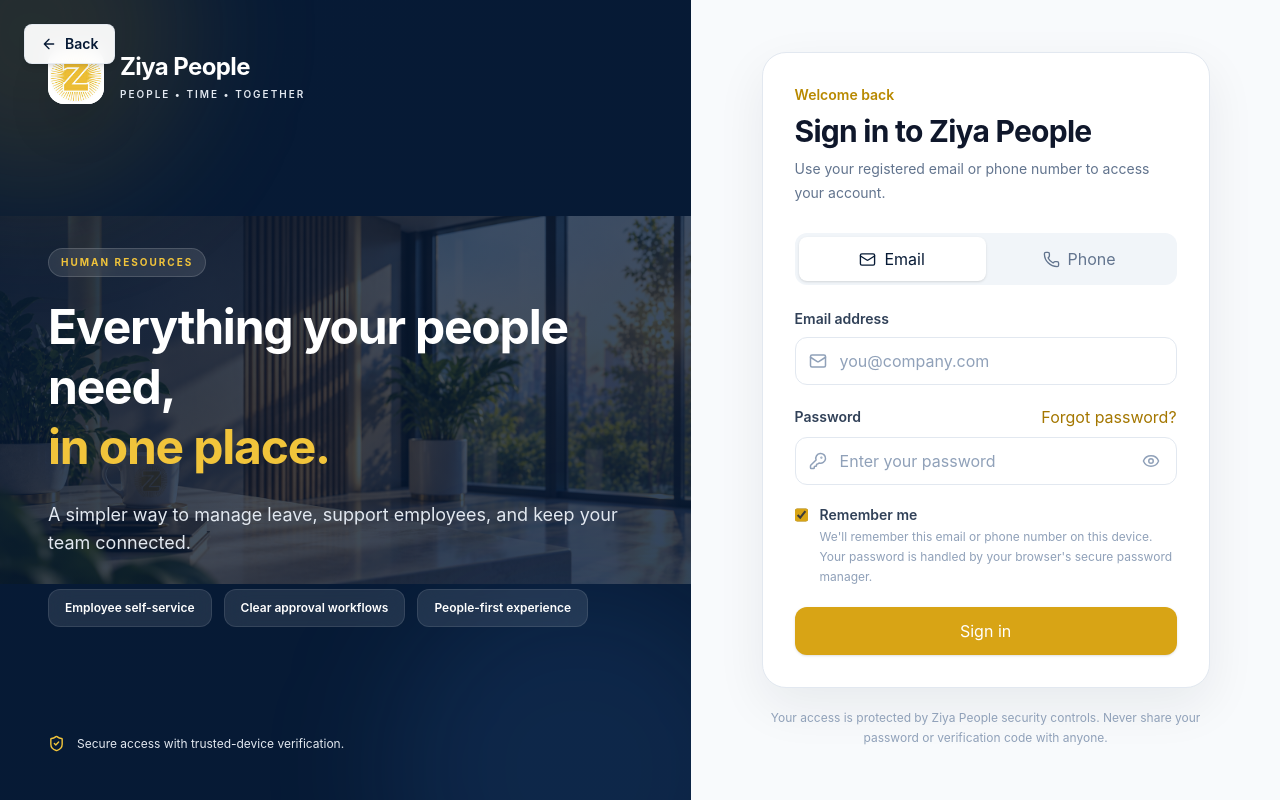
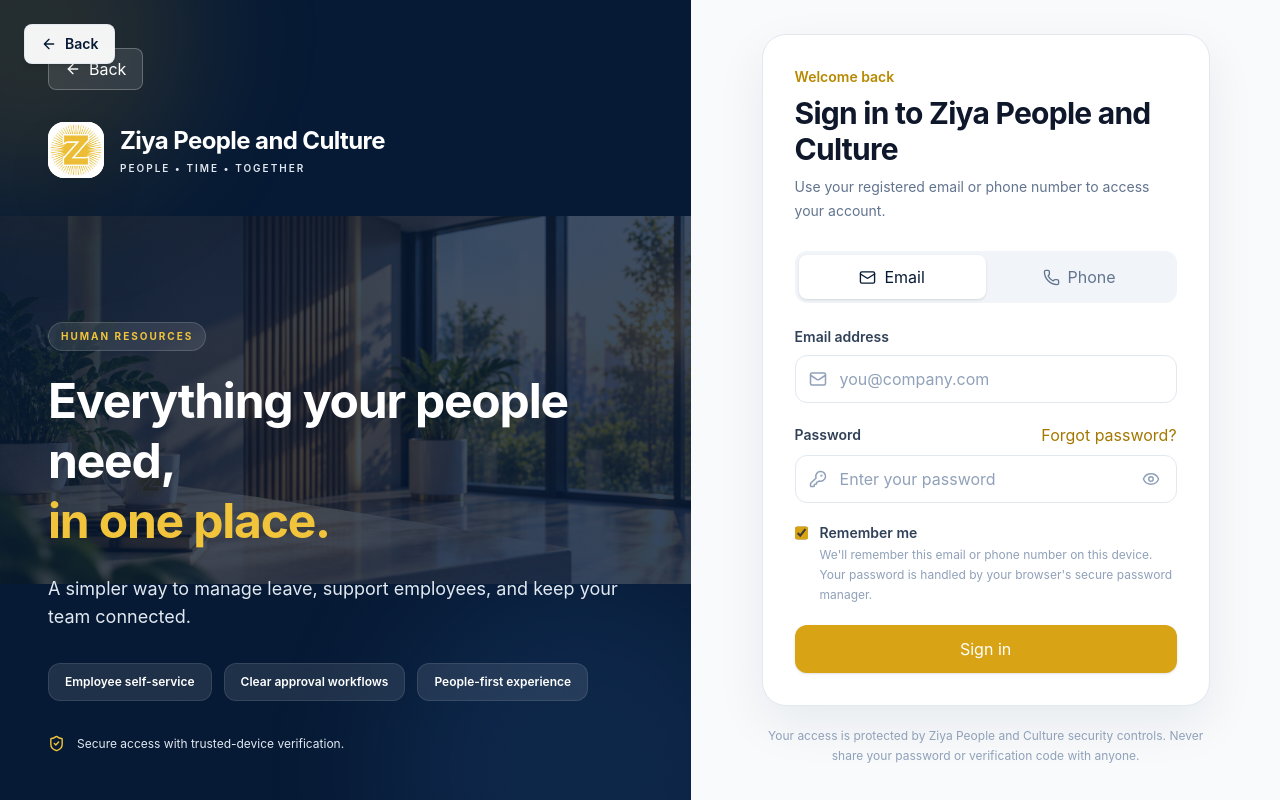
Before and after one commit to Mzungu-D/ziya-hr-leave-management, a React (Vite) app: page /login in a window 1280 px wide. Built offline with nearby package versions, Linux system fonts and the light colour scheme; no server answers.

Commit message:
Update Ziya People and Culture branding

```diff
--- a/src/App.tsx
+++ b/src/App.tsx
@@ -59,6 +59,7 @@
 import Notifications from "./pages/Notifications";
 
 import leaveManagementCover from "./assets/LEAVE.png";
+import ziyaLogo from "./assets/zayi.jpg";
 
 /* ============================================================
    PUBLIC WELCOME PAGE
@@ -66,44 +67,66 @@
 
 function WelcomePage() {
   return (
-    <main className="relative min-h-screen w-full overflow-hidden bg-[#071a35]">
-      {/* Full-screen original cover artwork. */}
+    <main className="relative flex min-h-screen w-full items-center overflow-hidden bg-[#071a35]">
       <img
         src={leaveManagementCover}
-        alt="Ziya People welcome page"
+        alt=""
+        aria-hidden="true"
         className="absolute inset-0 h-full w-full object-cover object-center"
       />
 
-      {/* Sign-in action */}
-      <div className="absolute right-4 top-4 z-10 sm:right-8 sm:top-6">
-        <Link
-          to="/login"
-          className="inline-flex min-h-10 items-center justify-center rounded-lg bg-[#d8a415] px-5 py-2 text-sm font-semibold text-[#071a35] shadow-lg transition-colors hover:bg-[#edbd36] focus-visible:outline-none focus-visible:ring-2 focus-visible:ring-white focus-visible:ring-offset-2 focus-visible:ring-offset-[#071a35]"
-        >
-          Sign in
-        </Link>
+      <div className="absolute inset-0 bg-gradient-to-r from-[#071a35]/95 via-[#071a35]/70 to-[#071a35]/20" />
+      <div className="absolute inset-0 bg-gradient-to-t from-[#071a35]/60 via-transparent to-[#071a35]/20" />
+
+      <div className="relative z-10 flex min-h-screen w-full flex-col p-6 sm:p-10 lg:p-14">
+        <header className="flex items-center gap-3">
+          <div className="flex h-12 w-12 items-center justify-center overflow-hidden rounded-xl bg-white shadow-lg">
+            <img
+              src={ziyaLogo}
+              alt="Ziya logo"
+              className="h-full w-full object-contain"
+            />
+          </div>
+          <div>
+            <p className="text-lg font-bold tracking-tight text-white sm:text-xl">
+              Ziya People and Culture
+            </p>
+            <p className="mt-1 text-[10px] font-semibold tracking-[0.2em] text-slate-200">
+              PEOPLE · CULTURE · GROWTH
+            </p>
+          </div>
+        </header>
+
+        <section className="my-auto max-w-2xl py-16">
+          <span className="inline-flex rounded-full border border-white/20 bg-white/10 px-4 py-2 text-xs font-semibold uppercase tracking-[0.18em] text-[#f1c43b] backdrop-blur">
+            Employee experience
+          </span>
+
+          <h1 className="mt-6 text-4xl font-bold leading-tight tracking-tight text-white sm:text-5xl lg:text-6xl">
+            Your people.
+            <span className="block text-[#f1c43b]">Your culture.</span>
+            <span className="block">One connected workspace.</span>
+          </h1>
+
+          <p className="mt-6 max-w-xl text-base leading-7 text-slate-200 sm:text-lg">
+            A simpler place to manage leave, support employees, and keep your team connected.
+          </p>
+
+          <Link
+            to="/login"
+            className="mt-8 inline-flex min-h-12 items-center justify-center rounded-xl bg-[#d8a415] px-7 py-3 font-semibold text-[#071a35] shadow-lg transition-colors hover:bg-[#edbd36] focus-visible:outline-none focus-visible:ring-2 focus-visible:ring-white focus-visible:ring-offset-2 focus-visible:ring-offset-[#071a35]"
+          >
+            Sign in to continue
+          </Link>
+        </section>
+
+        <footer className="text-xs font-medium tracking-wide text-white/75">
+          Ziya People and Culture · People first, always.
+        </footer>
       </div>
-
-      {/* Accessible page description */}
-      <section
-        className="sr-only"
-        aria-label="Welcome to Ziya People"
-      >
-        <h1>Welcome to Ziya People</h1>
-
-        <p>
-          Your employee leave management workspace.
-          Sign in to continue to your account.
-        </p>
-
-        <Link to="/login">
-          Sign in to Ziya People
-        </Link>
-      </section>
     </main>
   );
 }
-
 /* ============================================================
    LOGIN PAGE WITH RETURN NAVIGATION
 
--- a/src/pages/auth/Login.tsx
+++ b/src/pages/auth/Login.tsx
@@ -1082,7 +1082,7 @@
         </p>
 
         <h2 className="mt-2 text-2xl font-bold tracking-tight text-slate-900 sm:text-3xl">
-          Sign in to Ziya People
+          Sign in to Ziya People and Culture
         </h2>
 
         <p className="mt-2 text-sm leading-6 text-slate-500">
@@ -1789,7 +1789,7 @@
           {/* Cover image */}
           <img
             src={leaveManagementCover}
-            alt="Ziya People leave management workspace"
+            alt="Ziya People and Culture leave management workspace"
             className="absolute inset-0 h-full w-full object-contain object-center"
           />
 
@@ -1806,6 +1806,15 @@
           {/* Brand content */}
           <div className="relative z-10 flex min-h-screen w-full flex-col justify-between p-8 xl:p-12 2xl:p-14">
             <div>
+              <button
+                type="button"
+                onClick={() => navigate("/")}
+                aria-label="Back to welcome page"
+                className="mb-8 inline-flex min-h-10 items-center gap-2 rounded-lg border border-white/25 bg-white/10 px-4 py-2 text-sm font-semibold text-white backdrop-blur transition-colors hover:bg-white/20 focus-visible:outline-none focus-visible:ring-2 focus-visible:ring-[#f1c43b]"
+              >
+                <ArrowLeft className="h-4 w-4" aria-hidden="true" />
+                <span>Back</span>
+              </button>
               <div className="flex items-center gap-4">
                 <div className="flex h-14 w-14 items-center justify-center overflow-hidden rounded-2xl bg-white shadow-2xl">
                   <img
@@ -1817,7 +1826,7 @@
 
                 <div>
                   <div className="text-2xl font-bold tracking-tight text-white">
-                    Ziya People
+                    Ziya People and Culture
                   </div>
 
                   <div className="mt-1 text-[10px] font-semibold tracking-[0.2em] text-slate-200">
@@ -1894,7 +1903,7 @@
 
               <div>
                 <div className="text-xl font-bold tracking-tight text-[#071a35]">
-                  Ziya People
+                  Ziya People and Culture
                 </div>
 
                 <div className="text-[8px] font-semibold tracking-[0.16em] text-slate-500">
@@ -1908,7 +1917,7 @@
               <div className="relative h-40 overflow-hidden sm:h-48">
                 <img
                   src={leaveManagementCover}
-                  alt="Ziya People leave management"
+                  alt="Ziya People and Culture leave management"
                   className="absolute inset-0 h-full w-full object-contain object-center"
                 />
 
@@ -1916,7 +1925,7 @@
 
                 <div className="absolute inset-x-0 bottom-0 p-4 sm:p-5">
                   <p className="text-[10px] font-bold uppercase tracking-[0.2em] text-[#f1c43b]">
-                    Ziya People
+                    Ziya People and Culture
                   </p>
 
                   <p className="mt-1 text-lg font-bold text-white sm:text-xl">
@@ -1931,7 +1940,7 @@
             </div>
 
             <p className="mt-5 text-center text-xs leading-5 text-slate-400">
-              Your access is protected by Ziya People
+              Your access is protected by Ziya People and Culture
               security controls. Never share your
               password or verification code with
               anyone.
```
